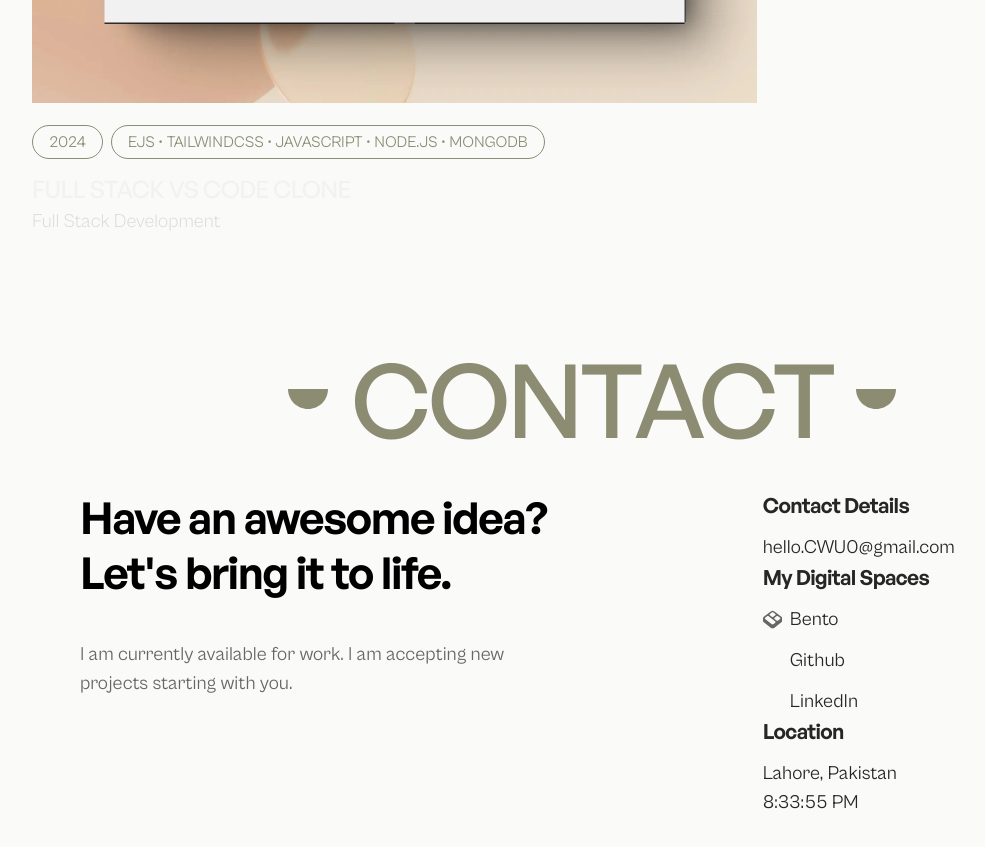
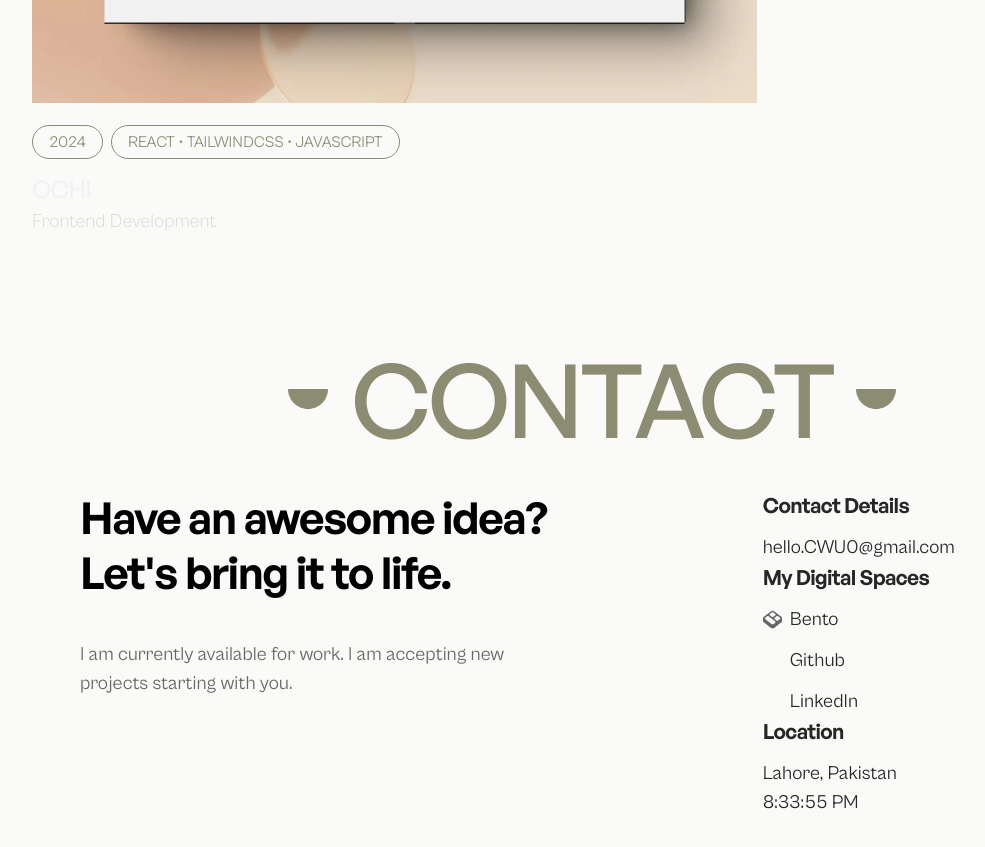
Before and after one commit to CodeWithUsman0/folio, a React (Vite) app: page / in a window 1280 px wide. Shown: the part 6200-7047 px from the top of the page, without its empty margins (48-1033 px from the left). Built offline with nearby package versions, Linux system fonts and the light colour scheme; some icons are missing.

Commit message:
CHANGE THE WORK

```diff
--- a/src/components/homepage/Works.jsx
+++ b/src/components/homepage/Works.jsx
@@ -54,11 +54,11 @@ export default function Works({ forwardedRef }) {
           <Projects
             link="https://godaddyuiclone.netlify.app"
             img={daddy}
-            alt="Full Stack VS Code CLONE"
-            name="Full Stack VS Code CLONE"
-            type="Full Stack Development"
+            alt="Ochi Website CLONE"
+            name="Ochi"
+            type="Frontend Development"
             year="2024"
-            tools="EJS • TAILWINDCSS • JAVASCRIPT • NODE.JS • MONGODB"
+            tools=" REACT • TAILWINDCSS • JAVASCRIPT"
           />
         </div>
         <div className="col-span-1 h-fit md:col-span-4">
```
